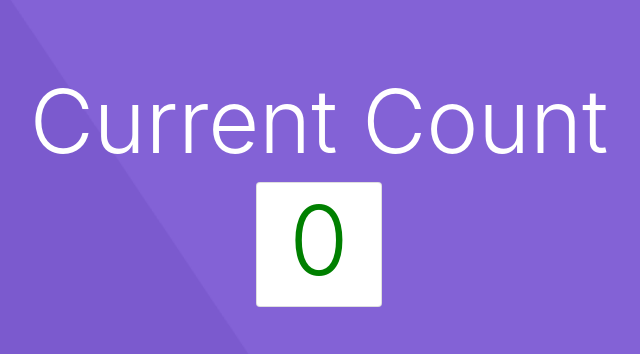
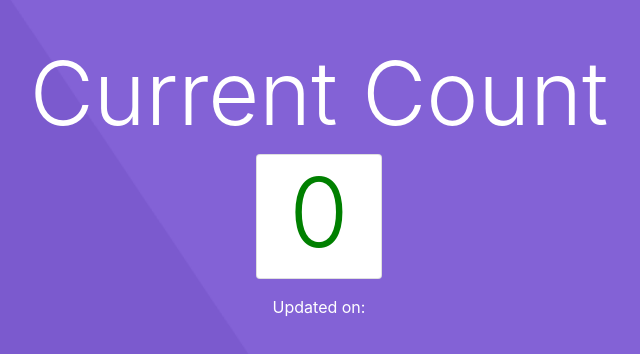
Before and after one commit to suspended/digital_counter, a React (Create React App) app in the folder web/: page / in a window 1280 px wide. Shown: the part 212-566 px from the top of the page, without its empty margins (321-961 px from the left). Built offline with nearby package versions, Linux system fonts and the light colour scheme; no server answers; the HTML template or start-up script is replaced by a standard one.

Commit message:
added last updated datetime

```diff
--- a/web/src/components/homepage.js
+++ b/web/src/components/homepage.js
@@ -14,6 +14,7 @@ import {
 
 function Homepage() {
     let [ count, setCount ] = React.useState(0);
+    let [ lastUpdated, setLastUpdated ] =  React.useState("");
     let [ okLimit, setOkLimit ] = React.useState(50);
     let [ warningLimit, setWarningLimit ] = React.useState(50);
 
@@ -21,6 +22,8 @@ function Homepage() {
         async function fetchCounter(){
             let response_count = await get_count();
             setCount(response_count.data.count);
+            let updateDate = new Date(response_count.data.last_updated);
+            setLastUpdated(updateDate.toLocaleString());
         }
         async function fetchThreshold(){
             let response_threshold = await get_threshold();
@@ -62,6 +65,13 @@ function Homepage() {
                     </Col>
                     <Col></Col>
                 </Row>
+                <Row className="pt-3">
+                    <Col>
+                        <p style={{color: "white"}}>
+                        Updated on: {lastUpdated}
+                        </p>
+                    </Col>
+                </Row>
             </Container>
         </div>
     );
```
